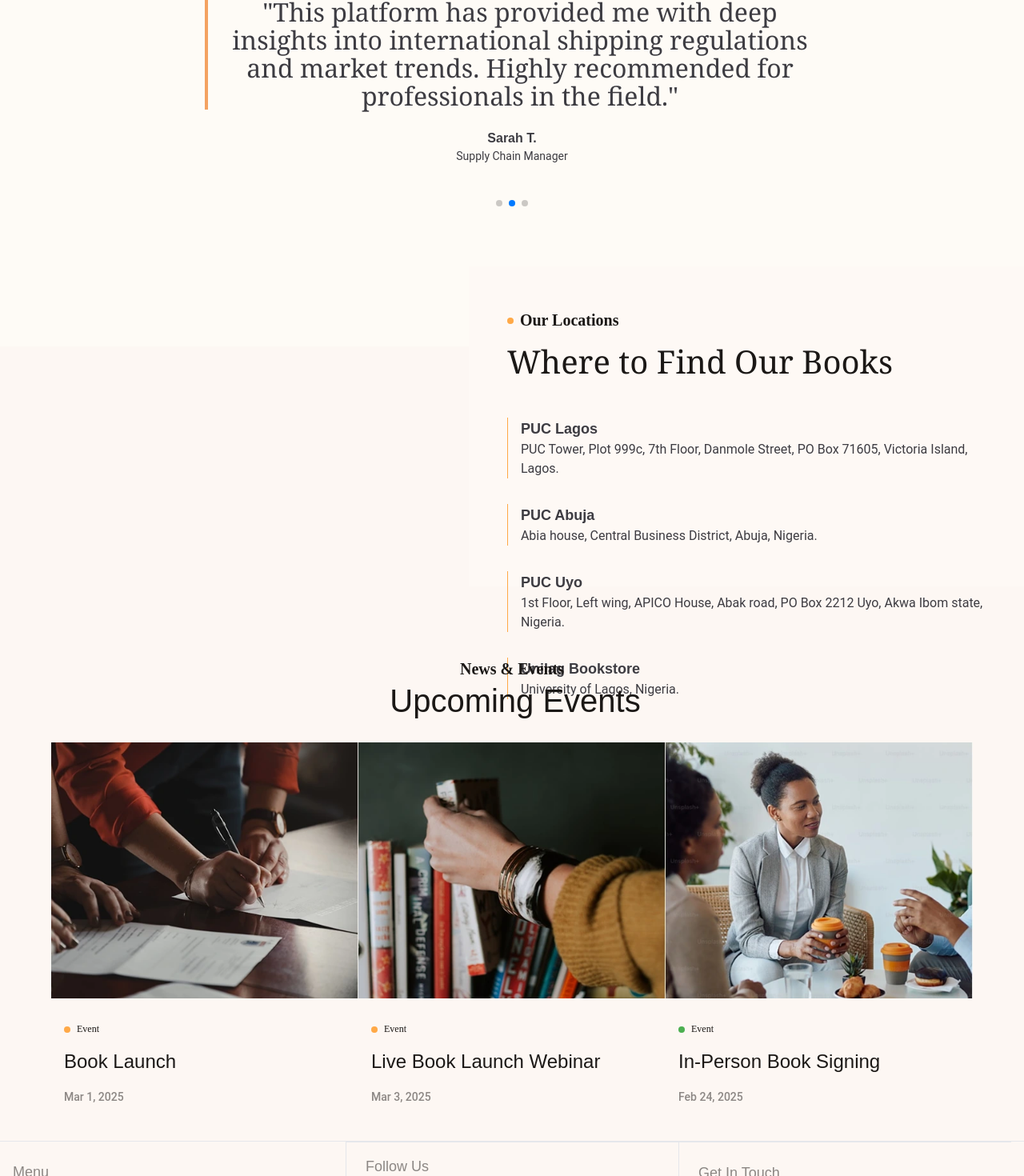
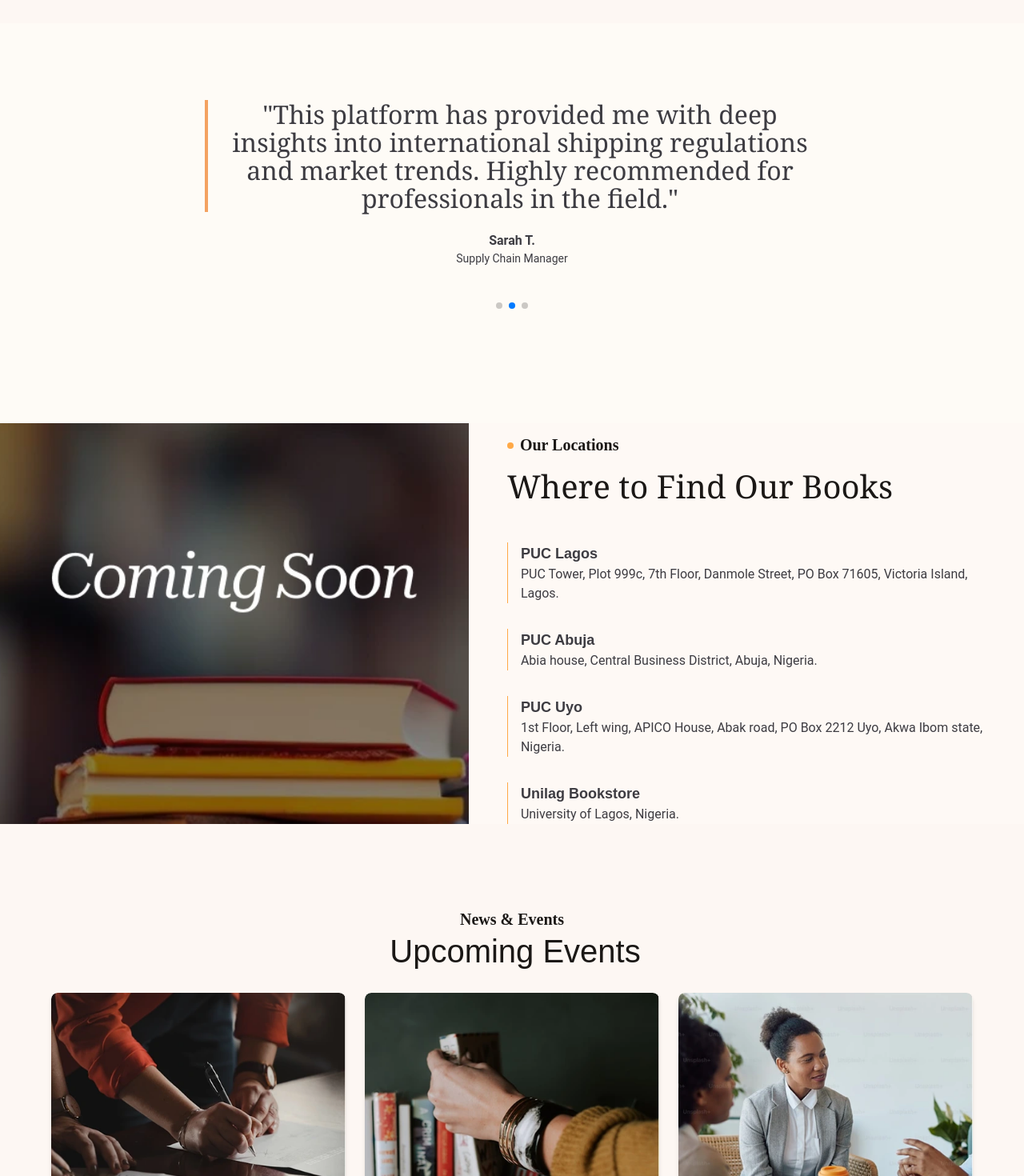
Before and after one commit to hokagecreativelabs/mfonusoro-book, a Next.js app: page / in a window 1280 px wide. Shown: the part 1259-2729 px from the top of the page at 80% size. Built offline with nearby package versions, Linux system fonts and the light colour scheme.

Commit message:
landing fix

```diff
--- a/app/events/page.jsx
+++ b/app/events/page.jsx
@@ -1,5 +1,6 @@
 "use client";
 import { useState, useMemo } from "react";
+import Image from "next/image";
 
 const events = [
   { title: "Book Launch", date: "Feb 23, 2025", image: "/event.webp" },
@@ -88,7 +89,14 @@ const EventsPage = () => {
               return (
                 <div key={index} className="overflow-hidden bg-white shadow-md rounded-lg">
                   {/* Event Image */}
-                  <img src={event.image} alt={event.title} className="w-full h-[300px] object-cover" />
+                  <Image
+                    src={event.image}
+                    alt={event.title}
+                    width={600} // Adjust width as needed
+                    height={400} // Adjust height as needed
+                    className="w-full h-[300px] object-cover"
+                    priority={index === 0} // Load first image with priority
+                  />
 
                   {/* Event Details */}
                   <div className="p-4">
--- a/app/page.jsx
+++ b/app/page.jsx
@@ -1,30 +1,28 @@
-"use client";
-import { motion } from "framer-motion";
 import AboutSection from "@/components/AboutSection";
 import ComingSoon from "@/components/ComingSoon";
 import EventsSection from "@/components/EventsSection";
 import HeroSection from "@/components/HeroSection";
 import TestimonialSlider from "@/components/WhatCriticsSay";
+import Image from "next/image";
 
 export default function Home() {
   return (
-    <motion.div
-      initial={{ opacity: 0, scale: 0.95 }}
-      animate={{ opacity: 1, scale: 1, transition: { duration: 0.7, ease: "easeOut" } }}
-    >
-      <HeroSection />
-      <div className="mt-[500px] md:mt-20 mb-[-100px]">
+    <div>
+      <div>
+        <HeroSection />
+      </div>
+      <div className="mt-[500px] mb-[-100px] md:mt-20 pb-[-100px]">
         <AboutSection />
       </div>
-      <div className="mb-[-100px]">
+      <div className="md:mt-52 mb-[-100px]">
         <TestimonialSlider />
       </div>
-      <div className="mb-[-100px]">
+      <div className="mt-[100px] mb-[-100px]">
         <ComingSoon />
       </div>
-      <div className="mt-[350px] md:mt-28 mb-[-100px]">
+      <div className="mt-[350px] md:mt-48 mb-[-100px]">
         <EventsSection />
       </div>
-    </motion.div>
+    </div>
   );
 }
--- a/components/ComingSoon.jsx
+++ b/components/ComingSoon.jsx
@@ -2,17 +2,14 @@ import Locations from "./OurLocations";
 
 const ComingSoon = () => {
   return (
-      <section className="flex flex-col md:flex-row w-full h-[400px]">
+    <section className="flex flex-col md:flex-row w-full min-h-[500px]">
       {/* Left - Coming Soon with Background Image */}
+      <div className="w-full md:w-1/2 flex items-center justify-center text-white text-4xl font-serif font-bold bg-cover bg-center relative min-h-[300px] md:min-h-[500px] bg-black bg-opacity-50">
         <div
-          className="w-full h-[00px] md:w-1/2 flex items-center justify-center text-white text-4xl font-serif font-bold bg-cover bg-center"
-          style={{
-            backgroundImage: "url('/coming.webp')",
-            backgroundSize: "cover",
-            backgroundPosition: "center",
-          }}
-        >
-          {/* <div className="bg-black bg-opacity-50 w-full h-full flex items-center justify-center">
+          className="absolute inset-0 bg-cover bg-center"
+          style={{ backgroundImage: "url('/coming.webp')" }}
+        ></div>
+        {/* <div className="relative z-10 bg-black bg-opacity-50 w-full h-full flex items-center justify-center">
           <span>Coming Soon</span>
         </div> */}
       </div>
--- a/components/EventsSection.jsx
+++ b/components/EventsSection.jsx
@@ -1,3 +1,6 @@
+"use client";
+import Image from "next/image";
+
 const events = [
   {
     title: "Book Launch",
@@ -16,7 +19,7 @@ const events = [
   },
 ];
 
-const getStatusColor = (eventDate) => {
+const getEventStatus = (eventDate) => {
   const today = new Date();
   const event = new Date(eventDate);
 
@@ -24,14 +27,15 @@ const getStatusColor = (eventDate) => {
   today.setHours(0, 0, 0, 0);
   event.setHours(0, 0, 0, 0);
 
-  if (event < today) return "#FF4D4D"; // Past event (Red)
-  if (event.toDateString() === today.toDateString()) return "#4CAF50"; // Today (Green)
-  return "#FFA947"; // Upcoming event (Amber)
+  if (event < today) return { status: "Past Event", color: "#FF4D4D" }; // Past event (Red)
+  if (event.toDateString() === today.toDateString())
+    return { status: "Happening Now", color: "#4CAF50" }; // Today (Green)
+  return { status: "Upcoming", color: "#FFA947" }; // Upcoming event (Amber)
 };
 
 const EventsSection = () => {
   return (
-    <section className="text-white pt-16 px-6 md:px-16">
+    <section className="px-6 md:px-16">
       <div className="text-center flex flex-col items-center space-x-2">
         <span className="font-[Roboto-serif] text-[#1B1816] text-[20px] mt-4 font-semibold tracking-[2%] leading-[23px]">
           News & Events
@@ -41,22 +45,28 @@ const EventsSection = () => {
         </h2>
       </div>
 
-      <div className="mt-8 grid md:grid-cols-3">
-        {events.map((event, index) => (
-          <div key={index} className="overflow-hidden">
-            <img
+      <div className="mt-8 grid md:grid-cols-3 gap-6">
+        {events.map((event, index) => {
+          const { status, color } = getEventStatus(event.date);
+          return (
+            <div key={index} className="overflow-hidden shadow-md rounded-lg">
+              <div className="relative w-full h-80">
+                <Image
                   src={event.image}
                   alt={event.title}
-              className="w-full h-80 object-cover"
+                  layout="fill"
+                  objectFit="cover"
+                  className="rounded-t-lg"
                 />
+              </div>
               <div className="p-4">
                 <div className="flex items-center space-x-2">
                   <span
                     className="w-2 h-2 rounded-full mt-4"
-                  style={{ backgroundColor: getStatusColor(event.date) }}
+                    style={{ backgroundColor: color }}
                   ></span>
                   <span className="font-[Roboto-serif] text-[#1B1816] text-[12px] mt-4 font-medium tracking-[2%] leading-[13px]">
-                  Event
+                    {status}
                   </span>
                 </div>
                 <h3 className="text-[#1B1816] text-[24px] font-normal mt-[16px]">
@@ -67,7 +77,8 @@ const EventsSection = () => {
                 </p>
               </div>
             </div>
-        ))}
+          );
+        })}
       </div>
     </section>
   );
--- a/components/OurLocations.jsx
+++ b/components/OurLocations.jsx
@@ -1,6 +1,6 @@
 const Locations = () => {
     return (
-      <section className="bg-[#FEF9F5] py-10 px-6 md:px-12">
+      <section className="bg-[#FEF9F5] pt-[-100px] px-6 md:px-12">
         {/* Section Label */}
         <div className="flex items-center space-x-2 mb-[20px]">
           <span className="w-2 h-2 bg-[#FFA947] rounded-full mt-4"></span>
--- a/components/WhatCriticsSay.jsx
+++ b/components/WhatCriticsSay.jsx
@@ -28,7 +28,7 @@ const testimonials = [
 
 const TestimonialSlider = () => {
   return (
-    <section className="bg-[#FEFBF6] pt-16 px-6 mt-28 h-[500px]">
+    <section className="bg-[#FEFBF6] pt-24 px-6 mt-28 h-[500px]">
       <Swiper
         modules={[Pagination, Autoplay]}
         pagination={{ clickable: true }}
@@ -44,7 +44,7 @@ const TestimonialSlider = () => {
               </p>
             </div>
             <div className="mt-6 text-[#3D3C42]">
-              <h4 className="font-bold">{testimonial.name}</h4>
+              <p className="font-bold">{testimonial.name}</p>
               <p className="text-sm mb-8">{testimonial.role}</p>
             </div>
           </SwiperSlide>
```
Also changed, not shown: public/Menu.svg (added). Lines whose indentation alone changed are shown as unchanged.
